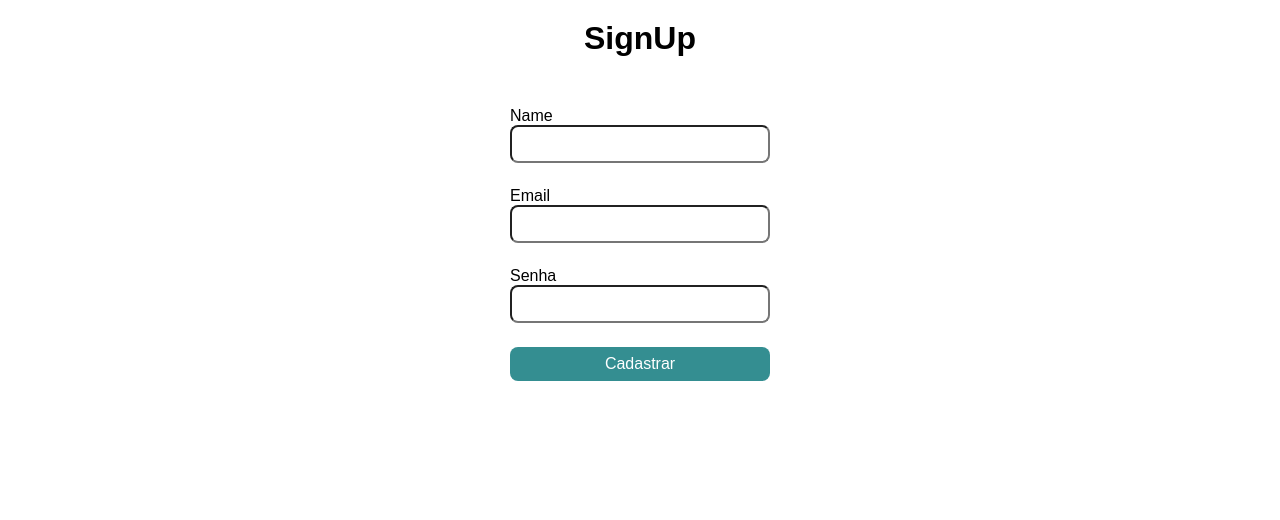
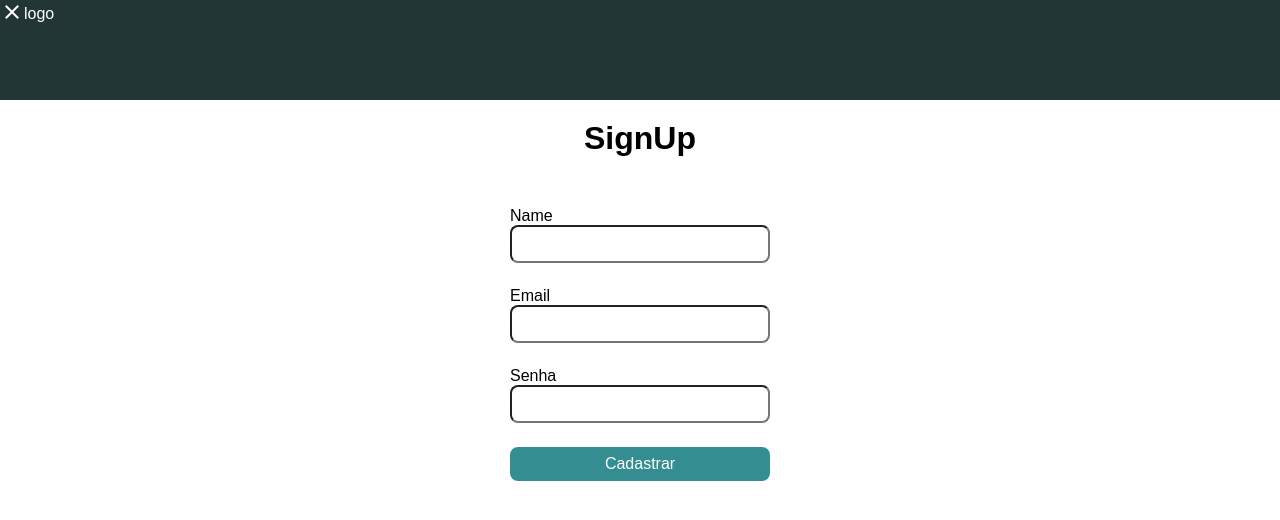
Before and after one commit to Jose-Murilo/toDo-list-fullstack, a React (Vite) app in the folder client/: page /register in a window 1280 px wide. Shown: the top 520 px of the page. Built offline with nearby package versions, Linux system fonts and the light colour scheme.

Commit message:
add header in application

```diff
--- a/client/src/components/Header/index.jsx
+++ b/client/src/components/Header/index.jsx
@@ -2,15 +2,15 @@ import { useState } from 'react';
 import { IoMdMenu } from 'react-icons/io'
 import { IoMdClose } from 'react-icons/io'
 import { NavLink } from 'react-router-dom'
+import { Menu } from '../Menu';
 import { Container } from './style';
 
 export function Header() {
-    const [menuActive, setMenuActive] = useState(false)
-    function toggleMenuIcon() {
-        console.log('a');
-    }
+    const [menuActive, setMenuActive] = useState(false);
+    const toggleMenuIcon = () => setMenuActive(!menuActive);
 
     return (
+        <>
             <Container>
                 <div className='navContainer'>
                     <div className='containerToggle'>
@@ -24,16 +24,12 @@ export function Header() {
 
                         <span>logo</span>
                     </div>
-
-                <nav>
-                    <ul>
-                        <li>
-                            <NavLink>Login</NavLink>
-                            <NavLink>Register</NavLink>
-                        </li>
-                    </ul>
-                </nav>
                 </div>
             </Container>
+
+            <div onClick={toggleMenuIcon}>
+            {menuActive && <Menu />}
+            </div>
+        </>
     )
 }
--- a/client/src/components/Menu/index.jsx
+++ b/client/src/components/Menu/index.jsx
@@ -7,7 +7,7 @@ export function Menu() {
             <nav>
                 <ul>
                     <li>
-                        <NavLink className={({isActive}) => isActive ? "select" : ""} to={'/'}>
+                        <NavLink className={({isActive}) => isActive ? "select" : ""} to={'/login'}>
                             Login
                         </NavLink>
                     </li>
--- a/client/src/components/Menu/style.js
+++ b/client/src/components/Menu/style.js
@@ -21,18 +21,19 @@ export const Container = styled.div`
     }
 
     a {
-        color: ${({theme}) => theme.colors.normal};
+        color: ${({theme}) => theme.colors.white};
         padding: .2rem;
         border-radius: .4rem;
         border-bottom: .2rem solid transparent;
         display: flex;
+        text-decoration: none;
         justify-content: center;
         align-items: center;
         gap: .8rem;
     }
 
     a:hover {
-        border-bottom-color: ${({theme}) => theme.colors.normal};
+        border-bottom-color: ${({theme}) => theme.colors.white};
     }
 
     .select {
--- a/client/src/pages/SignUp/index.jsx
+++ b/client/src/pages/SignUp/index.jsx
@@ -2,6 +2,7 @@ import { useForm } from "react-hook-form";
 import { Container } from "./style";
 import { Button } from "../../components/Button";
 import axios from 'axios'
+import { Header } from "../../components/Header";
 
 
 export function SignUp() {
@@ -19,6 +20,7 @@ export function SignUp() {
 
     return (
         <Container>
+            <Header />
             <h1>SignUp</h1>
 
             <form onSubmit={handleSubmit(onSubmit)}>
```
Lines whose indentation alone changed are shown as unchanged.
